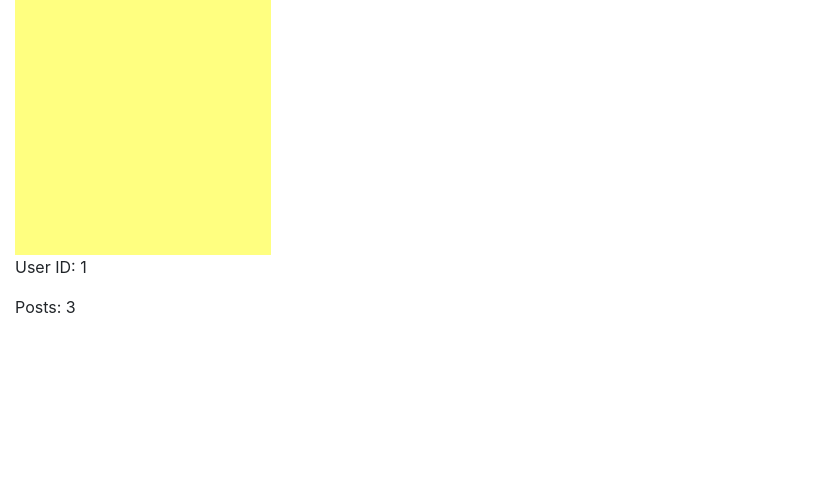
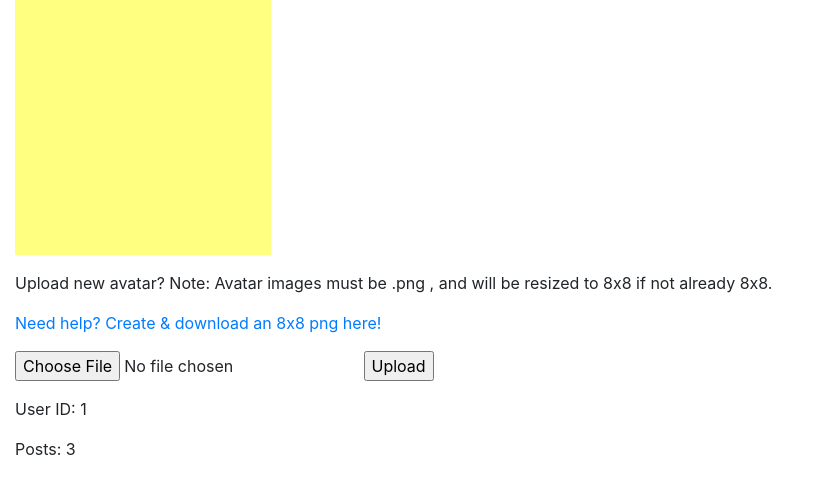
Before and after one commit to bowosc/Basic-Forum, a Flask app: a page that uses templates/userpage.html in a window 1280 px wide. Shown: the part 103-597 px from the top of the page, without its empty margins (0-819 px from the left). Run offline with Flask 3, Linux system fonts and the light colour scheme; a user stored in the database is signed in.

Commit message:
added avatar images uploading system
- Images now are automatically resized to 8x8.
- that took me a while, so that's pretty much it

```diff
--- a/main.py
+++ b/main.py
@@ -1,8 +1,10 @@
 from flask import Flask, redirect, url_for, render_template, request, session, flash
 from datetime import timedelta, datetime
 from flask_sqlalchemy import SQLAlchemy
-import math, bcrypt, os
 from werkzeug.utils import secure_filename
+from PIL import Image
+import math, bcrypt, os, glob
+
 
 app = Flask(__name__)
 app.secret_key = ("pretendthisisarealsecretkey")
@@ -21,8 +23,11 @@ app.config['MAX_CONTENT_LENGTH'] = 1024 * 1024 #1MB
 #TODO
 '''
 - profile pics for users
+    - verify that img is 8x8
+    - default pic
 - email verification stuff
 - forum moderation
+    - only post once/ 5 sec
 - search through posts
 '''
 
@@ -176,6 +181,9 @@ def feedposts(page):
 
 @app.route('/userpages/<user>', methods=['GET', 'POST'])
 def userpages(user):
+    '''
+    idk why i didn't just call it profiles, thats really what it is. eh.
+    '''
     user = users.query.filter_by(name=user).first()
 
     if request.method == 'POST':
@@ -192,6 +200,11 @@ def userpages(user):
             filename = (user.name + ".png")
             file.save(os.path.join(app.config['UPLOAD_FOLDER'], filename))
             print("file saved")
+            with Image.open("static/avatars/{filename}".format(filename=filename)) as im:
+                newsize = (8,8)
+                im = im.resize(newsize)
+                im.save("static/avatars/{filename}".format(filename=filename))
+                print("img resized to 8x8")
             return redirect(url_for('userpages', user=user.name))
 
     postcount = posts.query.filter_by(op=user.name).count()
@@ -221,8 +234,6 @@ def backpageturn():
     peeledbanana = banana.split("/")
     page = (int(peeledbanana[4]) - 1) # https: /  / feed / {number}, 3 slashes
     return redirect(url_for("feedposts", page=page))
-
-
 
 @app.route("/login", methods=['GET', 'POST'])
 def login():
--- a/static/style.css
+++ b/static/style.css
@@ -6,6 +6,10 @@ div .center {
     background: rgb(194, 247, 255);
     outline: rgb(153, 234, 252);
     outline-width: 5px;
+}
+
+img{
+    image-rendering: pixelated;
 }
 
 .imglink {
--- a/templates/userpage.html
+++ b/templates/userpage.html
@@ -1,14 +1,15 @@
 {% extends "base.html"%}
-{% block title %}User Profile{% endblock %}
+{% block title %}{{ user.name }}'s Profile{% endblock %}
 {% block content %}
     <body>
         <h2>{{ user.name }}</h2>
             {% if avatarloc %}
             <img style="height: 256; width: 256;" src="{{ url_for('static', filename='/avatars/') }}{{ avatarloc }}" alt="img not found" />
-            {% else %}
-            <p> User has no Avatar set.</p>
                 {% if isme %}
-                    <p> Upload one? </p>
+                    <p></p>
+                    <p> Upload new avatar? Note: Avatar images must be .png , and will be resized to 8x8 if not already 8x8. </p>
+                    <a  target=”_blank” href=https://www.pixilart.com/draw/8x8-0a612fc3d41c517"> Need help? Create & download an 8x8 png here! </a>
+                    <p></p>
                     <form method='post' enctype='multipart/form-data'>
                         <input type='file' name='file'>
                         <input type='submit' value='Upload'>
```
Also changed, not shown: static/avatars/bowie.png (added), 1 other file.
